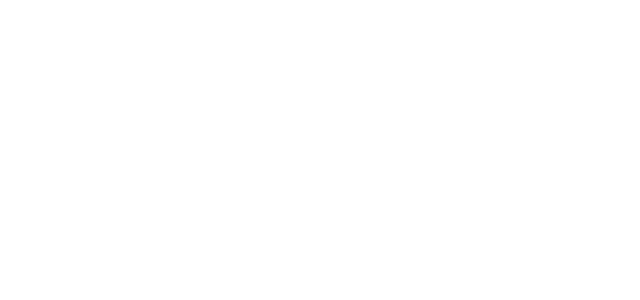
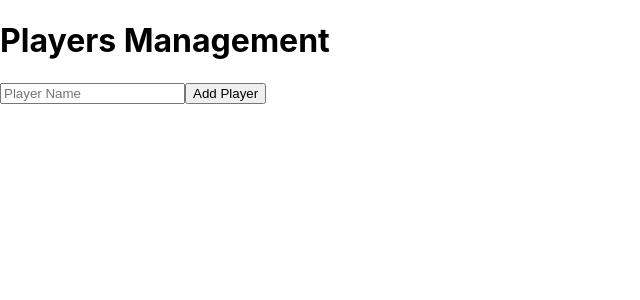
Before and after one commit to eggonz/eggames, a React (Create React App) app: page /players in a window 1280 px wide. Before the commit this address had no page. Shown: the top 300 px of the page, without its empty margins (0-640 px from the left). Built offline with nearby package versions, Linux system fonts and the light colour scheme.

Commit message:
create players page

```diff
--- a/src/App.js
+++ b/src/App.js
@@ -2,6 +2,7 @@
 import { BrowserRouter as Router, Routes, Route } from 'react-router-dom';
 import HomePage from './components/HomePage';
 import InstallPage from './components/InstallPage';
+import PlayersPage from './components/PlayersPage';
 
 function App() {
   return (
@@ -10,6 +11,7 @@
         <Routes>
           <Route path="/" element={<HomePage />} />
           <Route path="/install" element={<InstallPage />} />
+          <Route path="/players" element={<PlayersPage />} />
         </Routes>
       </div>
     </Router>
--- a/src/components/HomePage.css
+++ b/src/components/HomePage.css
@@ -35,3 +35,18 @@
   font-size: 1.2rem;
   cursor: pointer;
 }
+
+.navigate-button {
+  padding: 10px 20px;
+  font-size: 16px;
+  background-color: #007bff;
+  color: white;
+  border: none;
+  border-radius: 4px;
+  cursor: pointer;
+  transition: background-color 0.3s;
+}
+
+.navigate-button:hover {
+  background-color: #0056b3;
+}
--- a/src/components/HomePage.js
+++ b/src/components/HomePage.js
@@ -1,7 +1,10 @@
 import React from 'react';
 import './HomePage.css';
+import { useNavigate } from 'react-router-dom';
 
 function HomePage() {
+  const navigate = useNavigate();
+
   return (
     <div className="home-page">
       <header className="header">
@@ -11,7 +14,13 @@
       </header>
       <main>
         <div className="button-container">
-          <button className="start-button">Start</button>
+          {/*<button className="start-button">Start</button>*/}
+          <button
+            onClick={() => navigate('/players')}
+            className="navigate-button"
+          >
+            Manage Players
+          </button>
         </div>
       </main>
     </div>
--- /dev/null
+++ b/src/components/PlayersPage.css
@@ -0,0 +1,28 @@
+/* src/components/PlayersPage.css */
+.players-page {
+  padding: 20px;
+}
+
+.players-page form {
+  margin-bottom: 20px;
+}
+
+.players-page input {
+  margin-right: 10px;
+  padding: 5px;
+}
+
+.player-item {
+  display: flex;
+  align-items: center;
+  margin-bottom: 10px;
+}
+
+.player-item span {
+  flex: 1;
+}
+
+.player-item button {
+  margin-left: 10px;
+  padding: 5px 10px;
+}
--- /dev/null
+++ b/src/components/PlayersPage.js
@@ -0,0 +1,60 @@
+// src/components/PlayersPage.js
+import React, { useState } from 'react';
+
+function PlayersPage() {
+  const [players, setPlayers] = useState([]);
+  const [newPlayer, setNewPlayer] = useState({ name: '' });
+
+  const handleAddPlayer = (e) => {
+    e.preventDefault();
+    if (newPlayer.name) {
+      setPlayers([...players, { ...newPlayer, id: Date.now() }]);
+      setNewPlayer({ name: ''});
+    }
+  };
+
+  const handleDeletePlayer = (id) => {
+    setPlayers(players.filter(player => player.id !== id));
+  };
+
+  const handleEditPlayer = (id, updatedPlayer) => {
+    setPlayers(players.map(player =>
+      player.id === id ? { ...player, ...updatedPlayer } : player
+    ));
+  };
+
+  return (
+    <div className="players-page">
+      <h1>Players Management</h1>
+
+      {/* Add Player Form */}
+      <form onSubmit={handleAddPlayer}>
+        <input
+          type="text"
+          placeholder="Player Name"
+          value={newPlayer.name}
+          onChange={(e) => setNewPlayer({ ...newPlayer, name: e.target.value })}
+        />
+        <button type="submit">Add Player</button>
+      </form>
+
+      {/* Players List */}
+      <div className="players-list">
+        {players.map(player => (
+          <div key={player.id} className="player-item">
+            <span>{player.name}</span>
+            <button onClick={() => handleDeletePlayer(player.id)}>Delete</button>
+            <button onClick={() => {
+              const newName = prompt('Enter new name:', player.name);
+              if (newName) {
+                handleEditPlayer(player.id, { name: newName });
+              }
+            }}>Edit</button>
+          </div>
+        ))}
+      </div>
+    </div>
+  );
+}
+
+export default PlayersPage;
```
